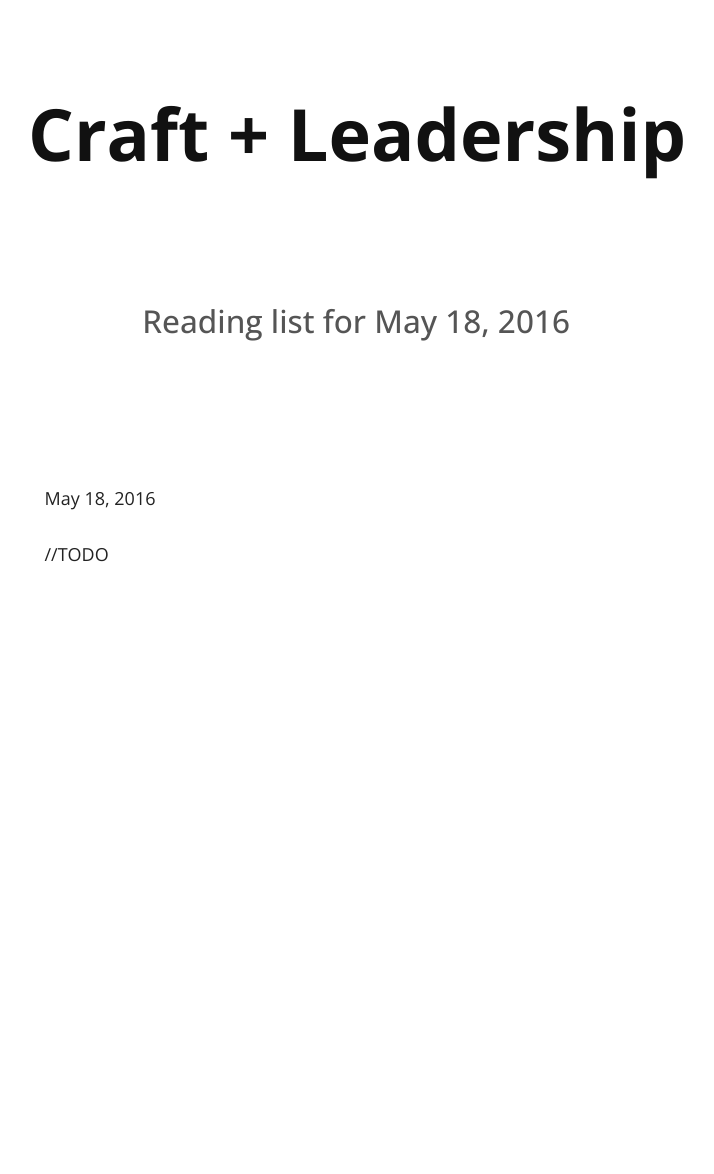
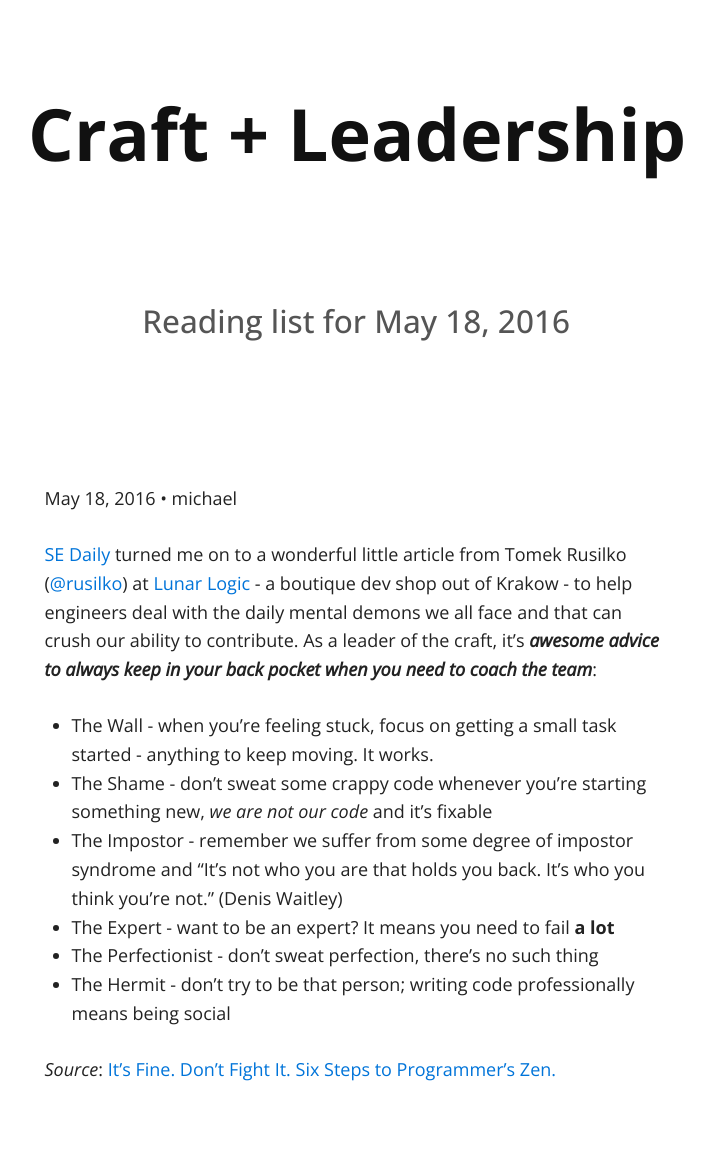
Before and after one commit to craftleadership/craftleadership.github.io, a Jekyll site: the page built from _posts/2016-05-18-reading-list.md, in a window 1280 px wide. Shown: the whole page, without its empty margins (283-997 px from the left). Built offline with Jekyll 4.4.1, drawn with Linux system fonts in a browser that asks for light colours; nearby versions of some CDN libraries; before the commit the page ends 900 px from its top, so only the background shows below that.

Commit message:
first reading list post; minor tweak to blog post layout

```diff
--- a/_layouts/default.html
+++ b/_layouts/default.html
@@ -18,7 +18,7 @@
 <body>
   <article>
    <div class="container">
-    <h1><a href="./">{{ site.tag_text }}</a></h1>
+    <h1><a href="/">{{ site.tag_text }}</a></h1>
     {{ content }}
     </div>
   </article>
--- a/_posts/2016-05-18-reading-list.md
+++ b/_posts/2016-05-18-reading-list.md
@@ -3,6 +3,17 @@ layout: post
 title:  "Reading list for May 18, 2016"
 date:   2016-05-18 06:46:35 -0700
 categories: reading
+author: michael
+excerpt: Solid advice for coaching your engineers as they face the mental demons standing between them and their code
 ---
 
-//TODO
+[SE Daily](http://softwareengineeringdaily.com/) turned me on to a wonderful little article from Tomek Rusilko ([@rusilko](https://twitter.com/rusilko)) at [Lunar Logic](http://www.lunarlogic.io/) - a boutique dev shop out of Krakow - to help engineers deal with the daily mental demons we all face and that can crush our ability to contribute. As a leader of the craft, it's ***awesome advice to always keep in your back pocket when you need to coach the team***:
+
+* The Wall - when you're feeling stuck, focus on getting a small task started - anything to keep moving. It works.
+* The Shame - don't sweat some crappy code whenever you're starting something new, *we are not our code* and it's fixable
+* The Impostor - remember we suffer from some degree of impostor syndrome and "It’s not who you are that holds you back. It’s who you think you’re not." (Denis Waitley)
+* The Expert - want to be an expert? It means you need to fail **a lot**
+* The Perfectionist - don't sweat perfection, there's no such thing
+* The Hermit - don't try to be that person; writing code professionally means being social
+
+*Source*: [It’s Fine. Don’t Fight It. Six Steps to Programmer’s Zen.](http://blog.lunarlogic.io/2016/six-steps-to-programmers-zen/)
```
Also changed, not shown: index.md (+2 -0 lines).
